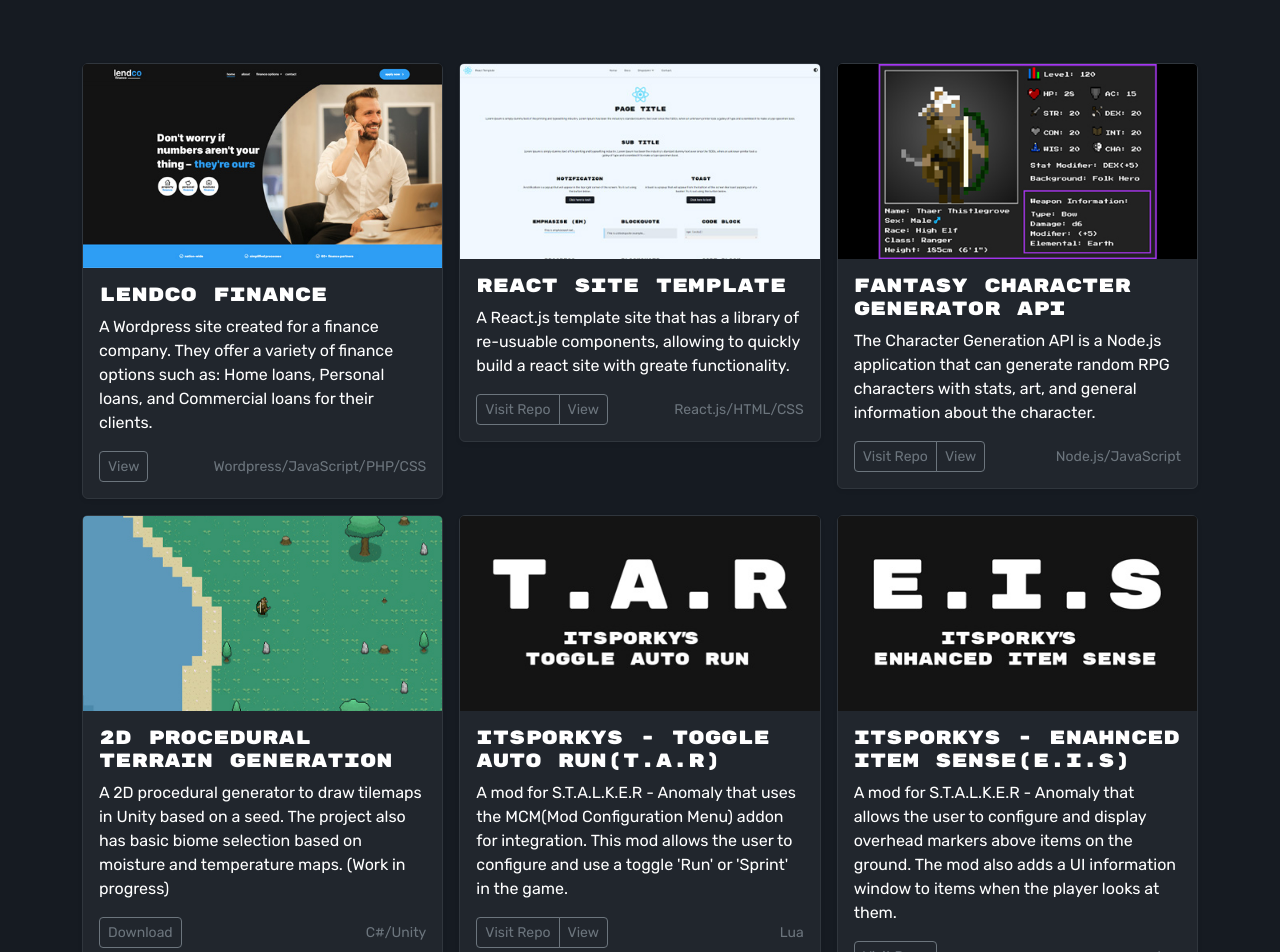
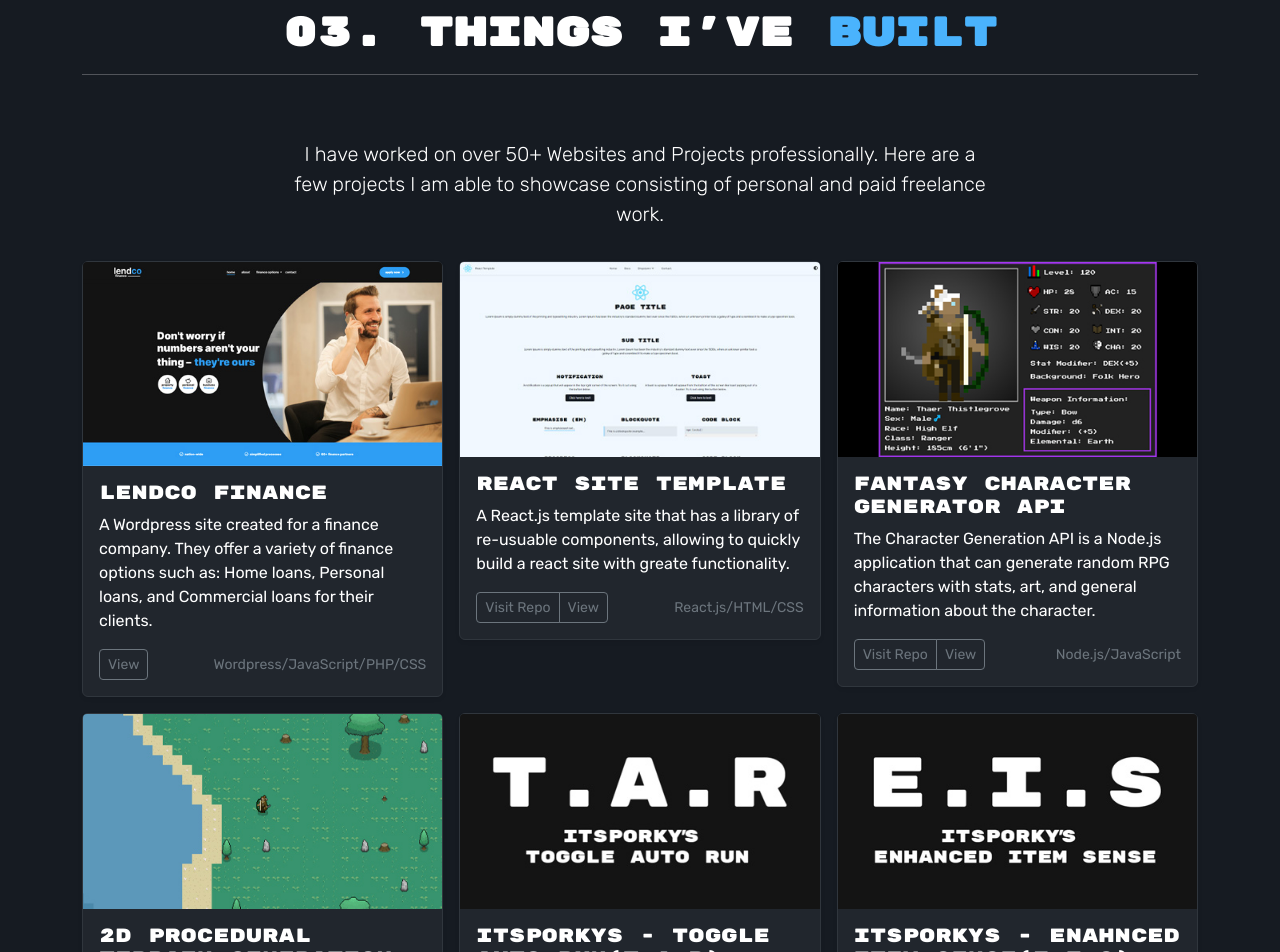
Before and after one commit to ITsPorky/ITsPorky.github.io, a React (Create React App) app: page / in a window 1280 px wide. Shown: the part 1980-2932 px from the top of the page. Built offline with nearby package versions, Linux system fonts and the light colour scheme.

Commit message:
More updates to descriptions and general website text

```diff
--- a/src/App.css
+++ b/src/App.css
@@ -211,6 +211,11 @@ img {
   border-radius: 5px;
 }
 
+.restricted-width-text {
+  max-width: 700px;
+  margin: 0 auto;
+}
+
 /* Glitch Effects */
 .glitch {
   text-shadow: 0.06rem 0 0.06rem #ea36af, -0.125rem 0 0.06rem #75fa69;
--- a/src/components/Experience.jsx
+++ b/src/components/Experience.jsx
@@ -11,6 +11,8 @@ const Experience = () => {
             <hr />
             </div>
             <div className="container">
+                <p className='text-center lead mb-4 restricted-width-text'>Here, I demonstrate my academic and professional background, showcasing my study and work experience.</p>
+
             <div
                 className="row row-cols-1 row-cols-md-2 g-3 pt-2 pb-2 justify-content-center text-center"
             >
--- a/src/components/Projects.jsx
+++ b/src/components/Projects.jsx
@@ -12,6 +12,7 @@ const Projects = () => {
           <hr />
         </div>
         <div className="container">
+          <p className='text-center lead mb-4 restricted-width-text'>I have worked on over 50+ Websites and Projects professionally. Here are a few projects I am able to showcase consisting of personal and paid freelance work.</p>
           <div className="row row-cols-1 row-cols-md-2 row-cols-lg-3 g-3 pt-2 pb-2">
             <div className="col">
               <ProjectCard
@@ -74,7 +75,7 @@ const Projects = () => {
                   This mod allows the user to configure and use a toggle 'Run' or 'Sprint' in the game."
                 link1Text="Visit Repo"
                 link1="https://github.com/ITsPorky/ITsPorkys_ToggleAutoRun"
-                link2Text="View"
+                link2Text="ModDB"
                 link2="https://www.moddb.com/mods/stalker-anomaly/addons/toggle-auto-run-v100"
                 skills="Lua"
               />
@@ -88,7 +89,7 @@ const Projects = () => {
                   The mod also adds a UI information window to items when the player looks at them."
                 link1Text="Visit Repo"
                 link1="https://github.com/ITsPorky/ITsPorky_ShowNearbyItems"
-                // link2Text="View"
+                // link2Text="ModDB"
                 // link2="#"
                 skills="Lua"
               />
```
